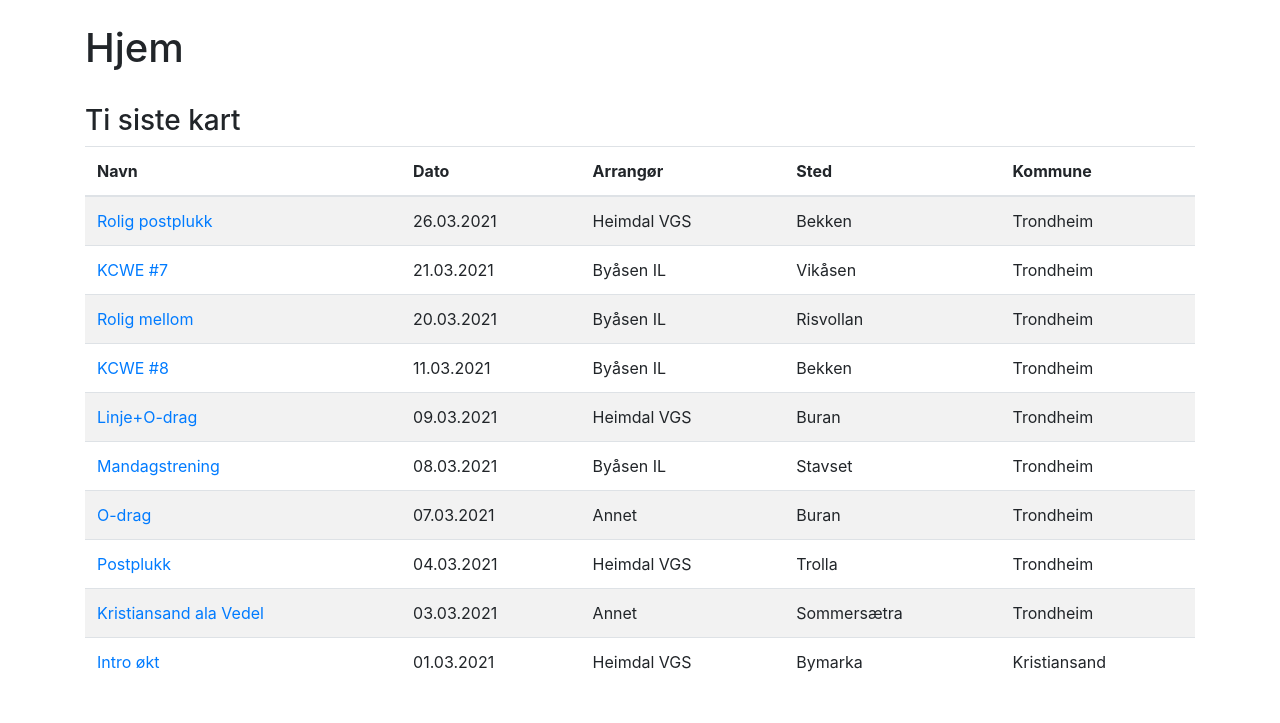
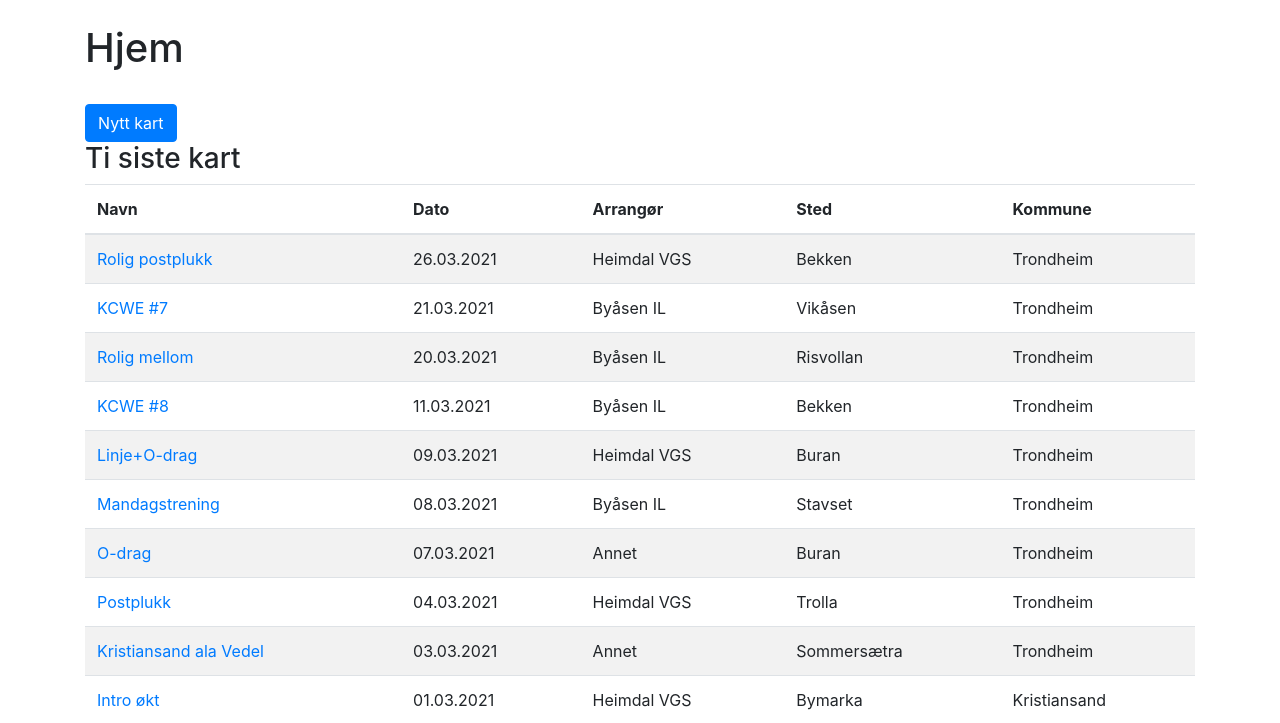
Before and after one commit to aune150/KartID, a Flask app: page / in a window 1280 px wide. Shown: the part 56-779 px from the top of the page. Run offline with Flask 2, Linux system fonts and the light colour scheme; data comes from the database, SQL or seed files in the repository; some libraries are stand-ins or nearby versions.

Commit message:
Hjem har en nytt kart knapp

```diff
--- a/templates/hjem.html
+++ b/templates/hjem.html
@@ -16,6 +16,9 @@
 
     <h1>{% block title %} Hjem {% endblock %}</h1>
     <br>
+    <a href="/ny"><div class="btn btn-primary">Nytt kart</div></a>
+    <br>
+
     <h3>Ti siste kart</h3>
     <table class="table table-striped">
         <thead>
```
